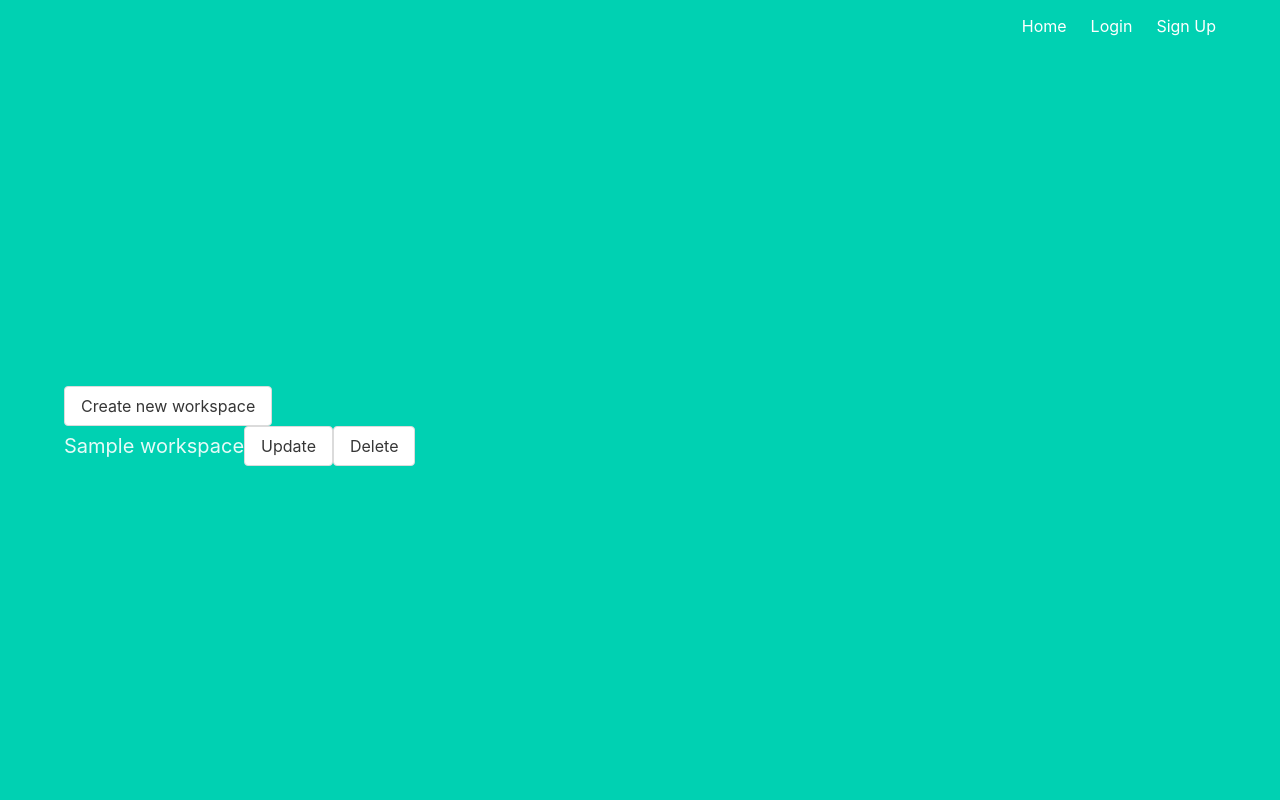
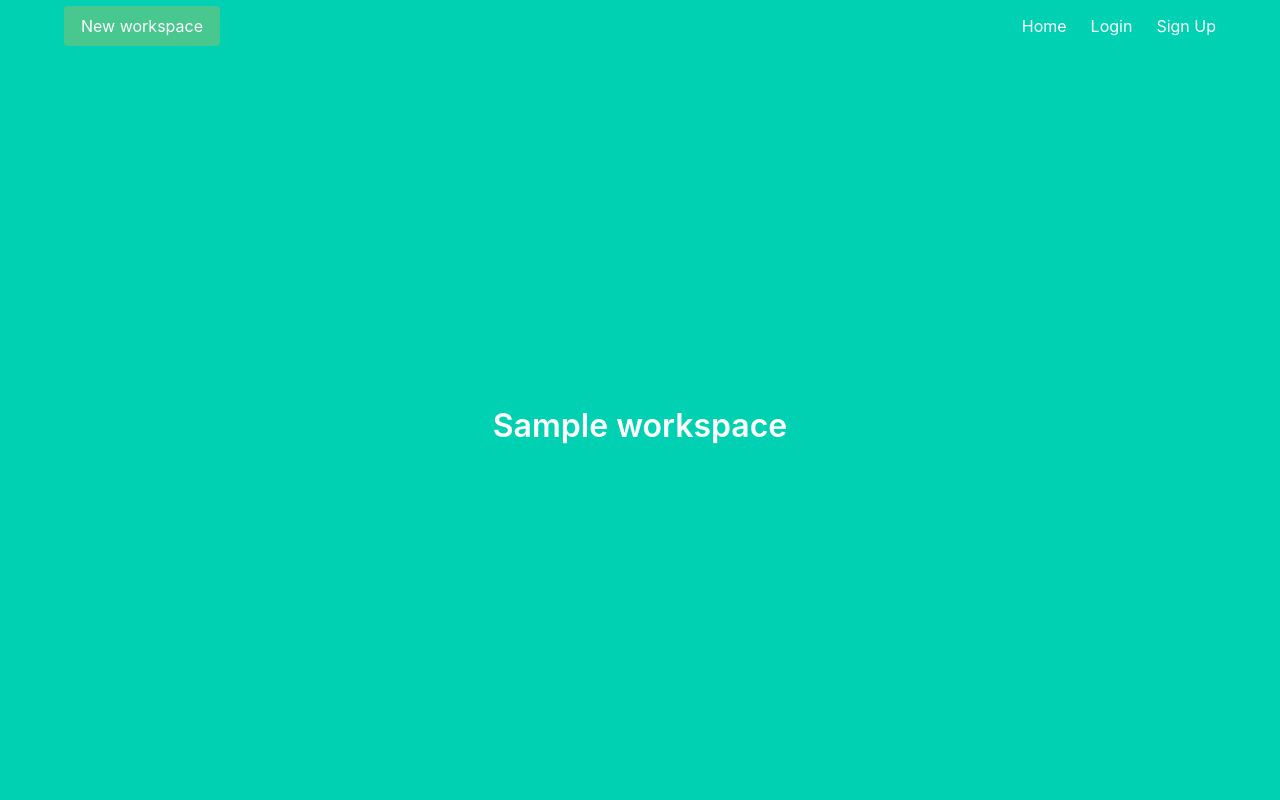
Before and after one commit to Grafit24/db-design-and-dev, a Flask app: template app/templates/workspaces.html in a window 1280 px wide. Run offline with Flask 3, Linux system fonts and the light colour scheme; the template is opened without the code that fills it: most values are stand-ins (such as "Sample title", 1, 10 or a date in 2020); parts of the project's set-up code (start-up, migrations or seed data) failed here and were passed over.

Commit message:
UPDATE: New workspaces

```diff
--- a/app/main.py
+++ b/app/main.py
@@ -1,6 +1,7 @@
-from flask import Blueprint, render_template
+from flask import Blueprint, render_template, url_for, request, redirect
 from flask_login import login_required, current_user
 from . import db
+from .models import Workspaces, WorkspacesUsers
 
 main = Blueprint('main', __name__)
 
@@ -18,15 +19,42 @@ def profile():
 def workspaces():
     query = """
     SELECT workspaces.id AS id, workspaces.workspace_name AS name, workspaces_users.is_owner AS is_owner
-        FROM workspaces INNER JOIN workspaces_users INNER JOIN users
-        ON workspaces_users.user_id = users.id ON workspaces.id = workspaces_users.id
-        WHERE users.login=%s;
+        FROM workspaces INNER JOIN workspaces_users ON workspaces.id = workspaces_users.workspace_id
+        WHERE workspaces_users.user_id=%s;
     """
-    login = current_user.login
+    login = current_user.get_id()
     result = db.engine.execute(query, login).fetchall()
     return render_template("workspaces.html", query_result=result)
 
-@main.route("/workspaces-create")
+@main.route("/workspaces/create", methods=["POST"])
 @login_required
 def create_workspace():
+    workspace_name = request.form.get('workspace_name')
+    workspace = Workspaces(workspace_name=workspace_name)
+
+    db.session.add(workspace)
+    db.session.flush()
+    db.session.refresh(workspace)
+
+    connect_admin = WorkspacesUsers(
+        workspace_id=workspace.id,
+        user_id=current_user.get_id(),
+        is_owner=True
+    )
+
+    db.session.add(connect_admin)
+    db.session.commit()
+
+    return redirect(url_for("main.workspaces"))
+
+
+@main.route("/workspaces/update", methods=["PUT"])
+@login_required
+def update_workspace():
     ...
+
+
+@main.route("/workspaces/delete", methods=["DELETE"])
+@login_required
+def delete_workspace():
+    ...
--- a/app/templates/base.html
+++ b/app/templates/base.html
@@ -8,14 +8,16 @@
     <title>Caesar Cloud</title>
     <link rel="stylesheet" href="https://cdn.jsdelivr.net/npm/bulma@0.9.4/css/bulma.min.css" />
 </head>
-
 <body>
     <section class="hero is-primary is-fullheight">
-
         <div class="hero-head">
             <nav class="navbar">
                 <div class="container">
                     <div id="navbarMenuHeroA" class="navbar-menu">
+                        <div class="level-left">
+                            {% block nav %}
+                            {% endblock %}
+                        </div>
                         <div class="navbar-end">
                             <a href="{{ url_for('main.index') }}" class="navbar-item">
                                 Home
--- a/app/templates/workspaces.html
+++ b/app/templates/workspaces.html
@@ -1,20 +1,80 @@
 {% extends "base.html" %}
 
+{% block nav %}
+<button class="button is-block is-success js-modal-trigger" data-target="modal-create">New workspace</button>
+{% endblock %}
+
 {% block content %}
-<form method="POST" action="/workspaces">
-  <button class="button is-block">Create new workspace</button>
-</form>
+<div id="modal-create" class="modal">
+    <div class="modal-background"></div>
+    <div class="modal-content">
+        <div class="box">
+            <form method="POST" action="/workspaces/create">
+                <div class="field">
+                    <div class="control">
+                        <input class="input is-medium" type="text" name="workspace_name" placeholder="Workspace name" autofocus="">
+                    </div>
+                </div>
+
+                <!--TODO: Add users choice-->
+
+                <button class="button is-block is-info is-medium is-fullwidth">Create workspace</button>
+            </form>
+        </div>
+    </div>
+
+    <button class="modal-close is-large" aria-label="close"></button>
+</div>
 {% for workspace in query_result %}
-<div class="is-flex is-align-items-center">
-  <a href="#">
-    <h2 class="subtitle">{{ workspace['name'] }}</h2>
-  </a>
-  <form method="PUT" action="/workspaces">
-    <button class="button is-block">Update</button>
-  </form>
-  <form method="DELETE" action="/workspaces">
-    <button class="button is-block">Delete</button>
-  </form>
+<div>
+<a href="#" class="title">{{ ("💎" if workspace["is_owner"] else "") + workspace['name'] + ("💎" if workspace["is_owner"] else "") }}</a>
 </div>
 {% endfor %}
+
+<script>
+document.addEventListener('DOMContentLoaded', () => {
+  // Functions to open and close a modal
+  function openModal($el) {
+    $el.classList.add('is-active');
+  }
+
+  function closeModal($el) {
+    $el.classList.remove('is-active');
+  }
+
+  function closeAllModals() {
+    (document.querySelectorAll('.modal') || []).forEach(($modal) => {
+      closeModal($modal);
+    });
+  }
+
+  // Add a click event on buttons to open a specific modal
+  (document.querySelectorAll('.js-modal-trigger') || []).forEach(($trigger) => {
+    const modal = $trigger.dataset.target;
+    const $target = document.getElementById(modal);
+
+    $trigger.addEventListener('click', () => {
+      openModal($target);
+    });
+  });
+
+  // Add a click event on various child elements to close the parent modal
+  (document.querySelectorAll('.modal-background, .modal-close, .modal-card-head .delete, .modal-card-foot .button') || []).forEach(($close) => {
+    const $target = $close.closest('.modal');
+
+    $close.addEventListener('click', () => {
+      closeModal($target);
+    });
+  });
+
+  // Add a keyboard event to close all modals
+  document.addEventListener('keydown', (event) => {
+    const e = event || window.event;
+
+    if (e.keyCode === 27) { // Escape key
+      closeAllModals();
+    }
+  });
+});
+</script>
 {% endblock %}
```
Also changed, not shown: app/templates/workspace.html (added).
